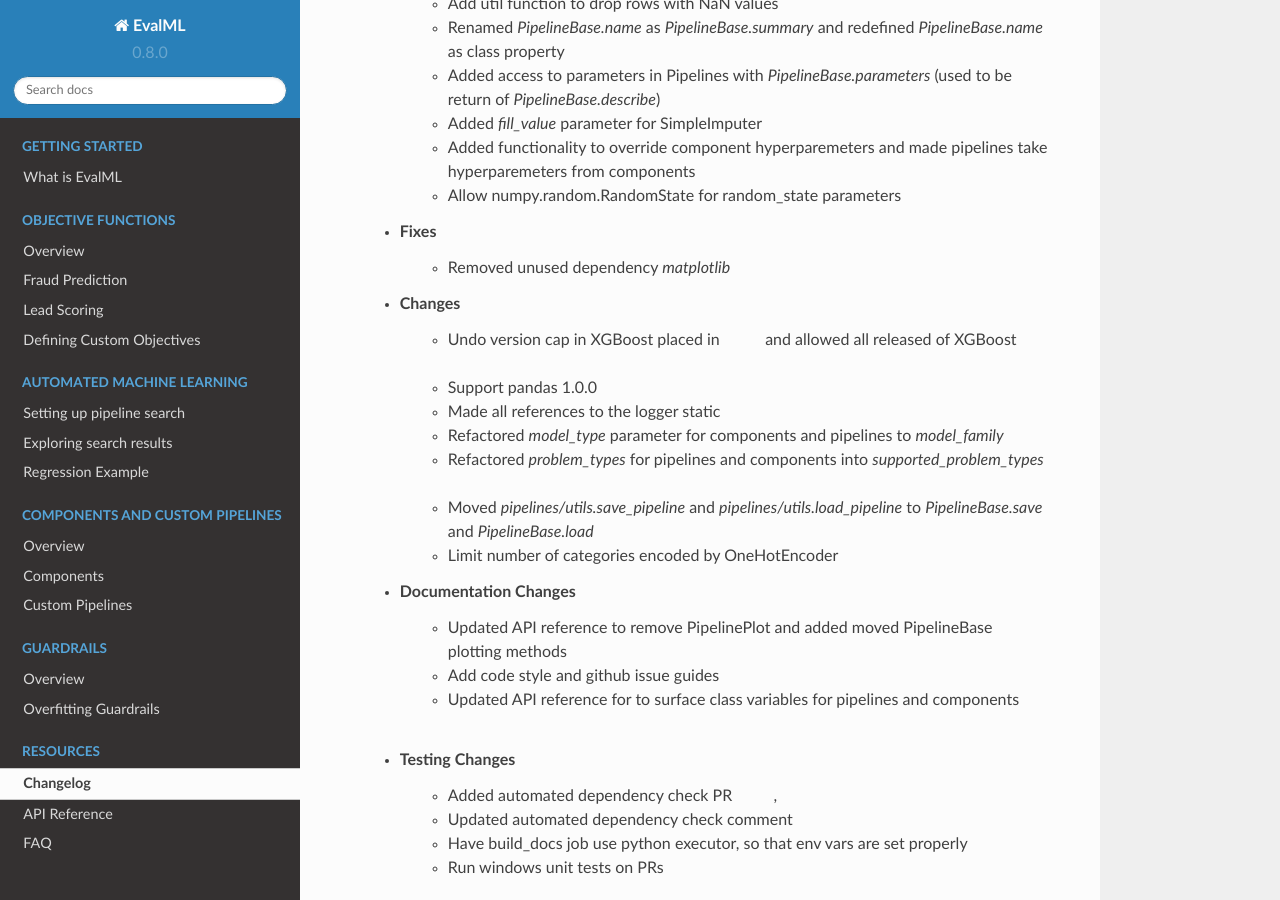
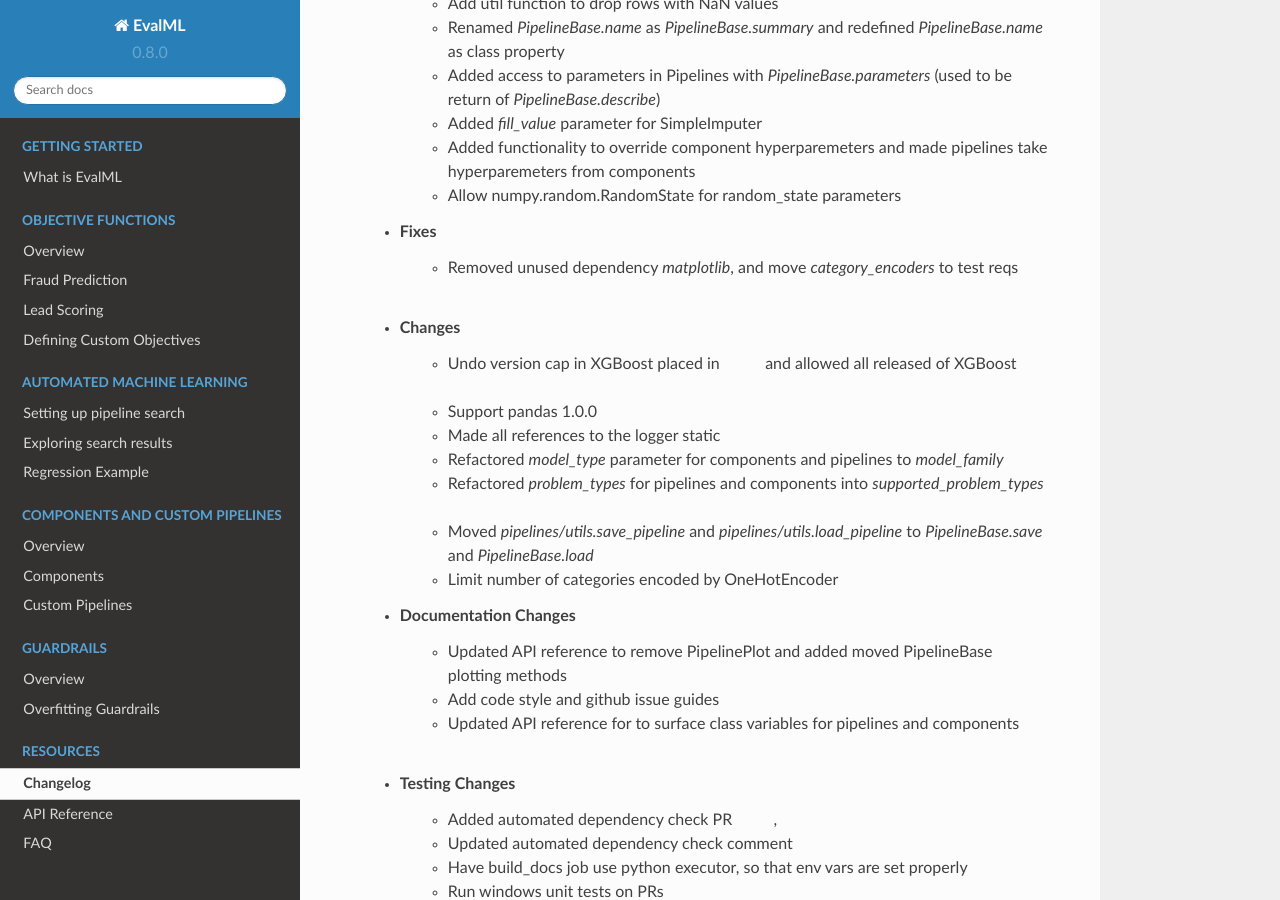
Before and after one commit to alteryx/evalml, a Sphinx documentation site: the page built from docs/source/changelog.rst, in a window 1280 px wide and 900 px high, scrolled down 422 px. Built offline with Sphinx 7.4.7 and the Read the Docs theme 2.0.0, drawn with Linux system fonts in a browser that asks for light colours; comment, search, counter and statistics services are not loaded.

Commit message:
Move category_encoders to test deps

```diff
--- a/core-requirements.txt
+++ b/core-requirements.txt
@@ -5,5 +5,4 @@
 scikit-optimize
 tqdm>=4.33.0
 colorama
-category_encoders>=2.0.0
 cloudpickle>=0.2.2
--- a/docs/source/changelog.rst
+++ b/docs/source/changelog.rst
@@ -19,7 +19,7 @@
         * Added functionality to override component hyperparemeters and made pipelines take hyperparemeters from components :pr:`516`
         * Allow numpy.random.RandomState for random_state parameters :pr:`556`
     * Fixes
-        * Removed unused dependency `matplotlib` :pr:`572`
+        * Removed unused dependency `matplotlib`, and move `category_encoders` to test reqs :pr:`572`
     * Changes
         * Undo version cap in XGBoost placed in :pr:`402` and allowed all released of XGBoost :pr:`407`
         * Support pandas 1.0.0 :pr:`486`
--- a/test-requirements.txt
+++ b/test-requirements.txt
@@ -4,4 +4,5 @@
 nbval==0.9.3
 graphviz>=0.13
 codecov==2.0.15
+category_encoders>=2.0.0
 requirements-parser>=0.2.0
```
